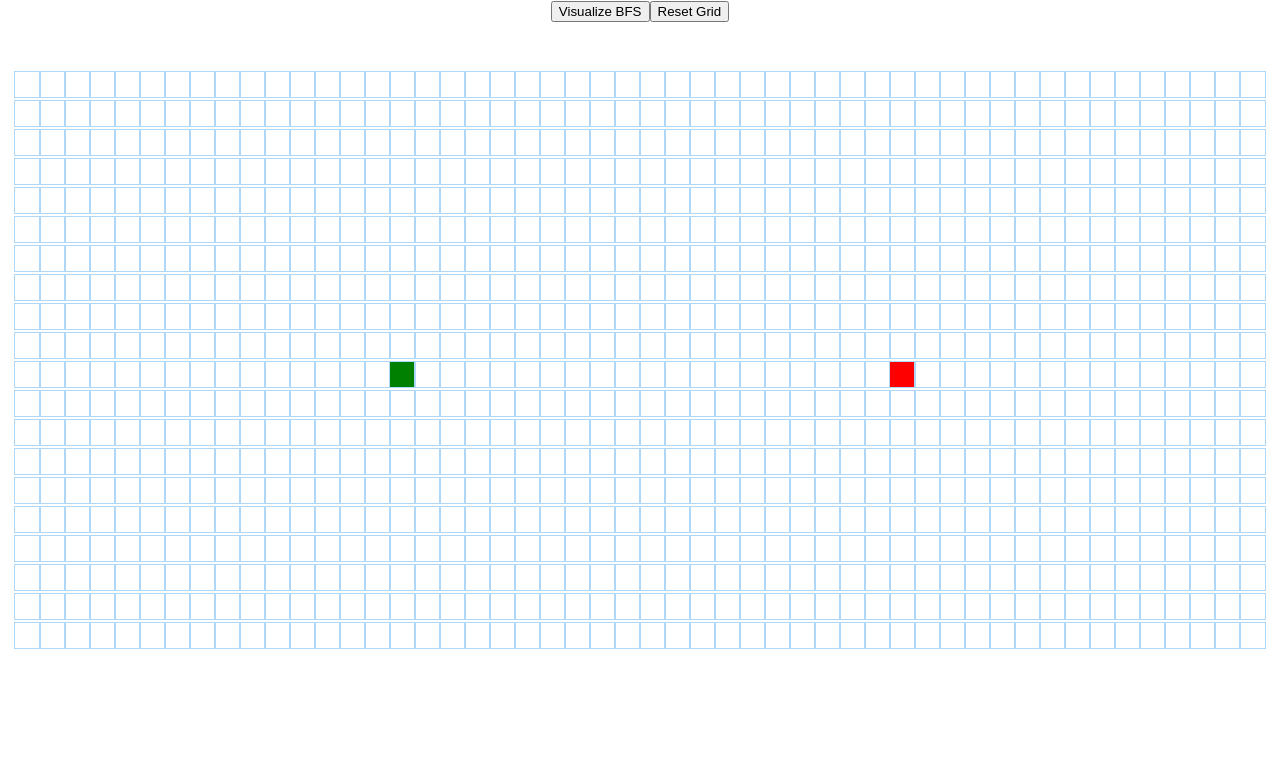
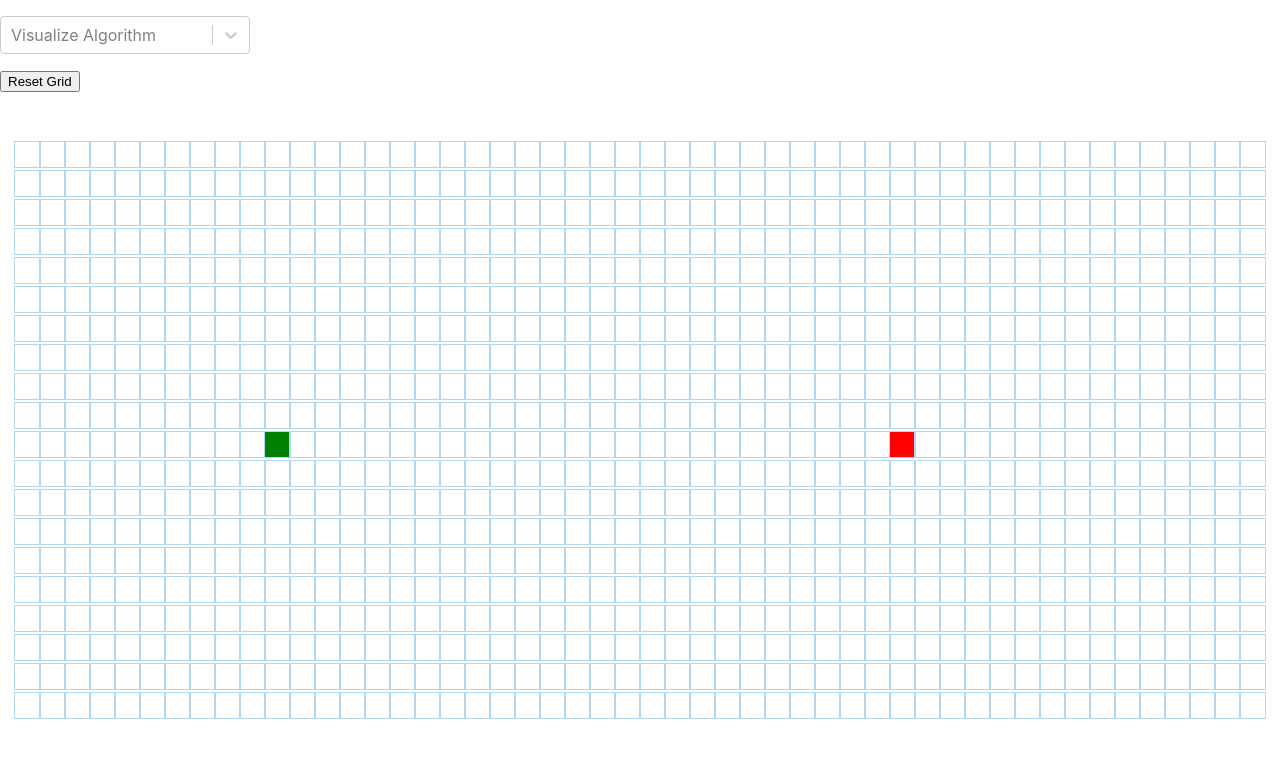
Before and after one commit to rsthind/Algorithm-Visualizer, a React (Create React App) app in the folder path-visualizer/: page / in a window 1280 px wide. Shown: the top 758 px of the page. Built offline with nearby package versions, Linux system fonts and the light colour scheme.

Commit message:
Added dropdown for selecting either bfs or dfs

```diff
--- a/path-visualizer/package.json
+++ b/path-visualizer/package.json
@@ -8,7 +8,9 @@
     "@testing-library/user-event": "^7.2.1",
     "react": "^16.13.1",
     "react-dom": "^16.13.1",
-    "react-scripts": "^2.1.8"
+    "react-scripts": "^2.1.8",
+    "react-select": "^3.1.0",
+    "yarn": "^1.22.4"
   },
   "scripts": {
     "start": "react-scripts start",
--- a/path-visualizer/src/AlgorithmVisualizer/AlgorithmVisualizer.jsx
+++ b/path-visualizer/src/AlgorithmVisualizer/AlgorithmVisualizer.jsx
@@ -6,7 +6,7 @@ import {dijkstra, getNodesInShortestPathOrder} from './Algorithms/dijkstra';
 import './AlgorithmVisualizer.css';
 
 var START_NODE_ROW = 10;
-var START_NODE_COL = 15;
+var START_NODE_COL = 10;
 var FINISH_NODE_ROW = 10;
 var FINISH_NODE_COL = 35;
 
@@ -17,7 +17,8 @@ export default class PathfindingVisualizer extends React.Component {
             grid: [],
             mouseIsPressed: false,
             visitedNodes: [],
-            wallNodes: []
+            wallNodes: [],
+            whichAlgorithm: ""
         };
     }
 
@@ -120,7 +121,7 @@ export default class PathfindingVisualizer extends React.Component {
     }
 
     visualizeDijkstra() {
-        const {grid} = this.state;
+        const grid = this.state.grid;
         const startNode = grid[START_NODE_ROW][START_NODE_COL];
         const finishNode = grid[FINISH_NODE_ROW][FINISH_NODE_COL];
         if(startNode.isSelected || finishNode.isSelected){
@@ -133,6 +134,13 @@ export default class PathfindingVisualizer extends React.Component {
             visitedNodes: visitedNodesInOrder
         });
         this.animateDijkstra(visitedNodesInOrder, nodesInShortestPathOrder);
+    }
+
+    handleAlgorithmChange= (selectedItem) => {
+        this.setState({
+            whichAlgorithm: "BFS",
+        });
+        this.visualizeDijkstra();
     }
 
     reset() {
@@ -164,18 +172,40 @@ export default class PathfindingVisualizer extends React.Component {
 
     render() {
         const {grid, mouseIsPressed} = this.state;
-
+        const options = [
+            {value: "BFS", label: "Visualize BFS"},
+            {value: "DFS", label: "Visualize DFS"}
+        ];
         return (
             <>
-                <button onClick={() => this.visualizeDijkstra()}>
-                    Visualize BFS
-                </button>
+                <div
+                    className = "dropdown"
+                    style = {{
+                        width: 250,
+                    }}
+                >
+                    <p align = "left">
+                        <Select
+                            options = {options}
+                            placeholder = "Visualize Algorithm"
+                            value = {this.state.whichAlgorithm}
+                            onChange = {this.handleAlgorithmChange}
+                        />
+                    </p>
+                </div>
 
-                <button onClick={() => this.reset()}>
-                    Reset Grid
-                </button>
-
-
+                <div
+                    className = "button"
+                    style = {{
+                        width: 250,
+                    }}
+                >
+                    <p align = "left">
+                        <button onClick={() => this.reset()}>
+                            Reset Grid
+                        </button>
+                    </p>
+                </div>
 
                 <div className="grid">
                     {grid.map((row, rowIdx) => {
```
Also changed, not shown: 1 other file (tests, documents, lock files or other folders).
